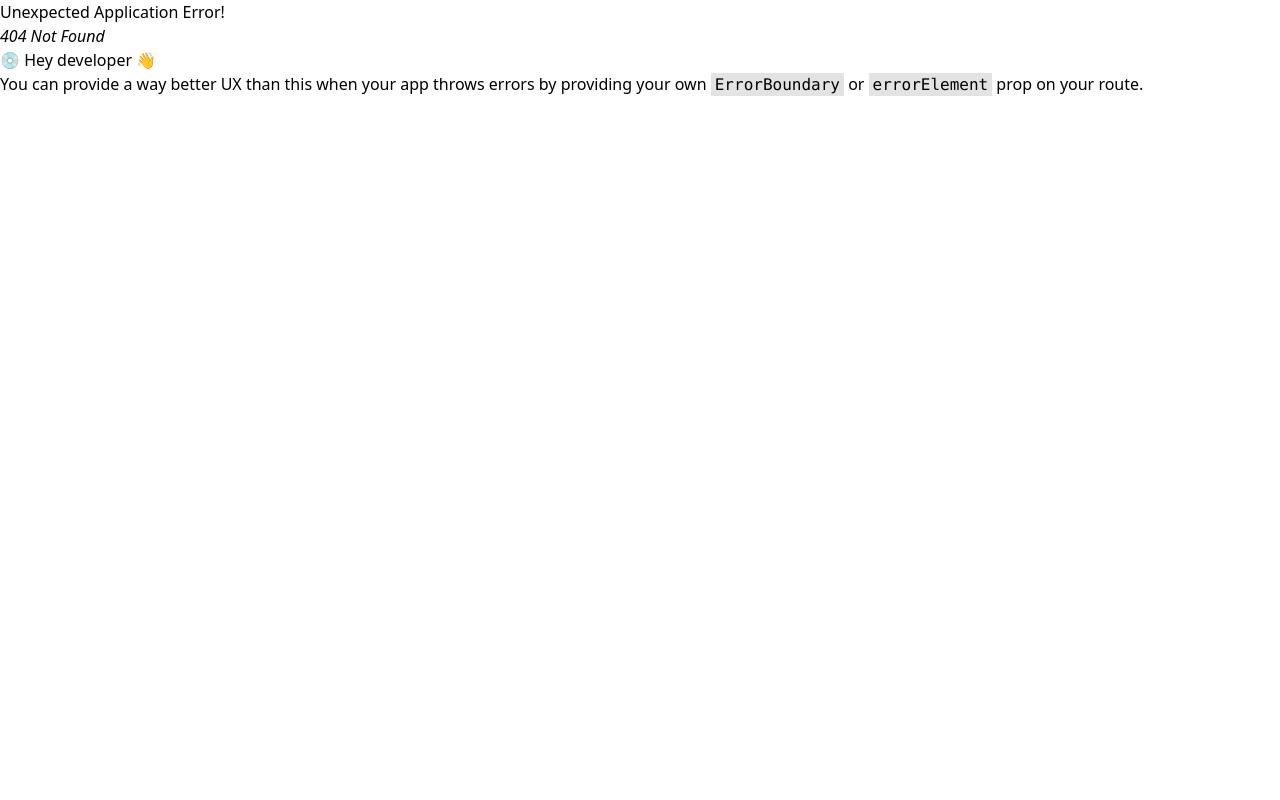
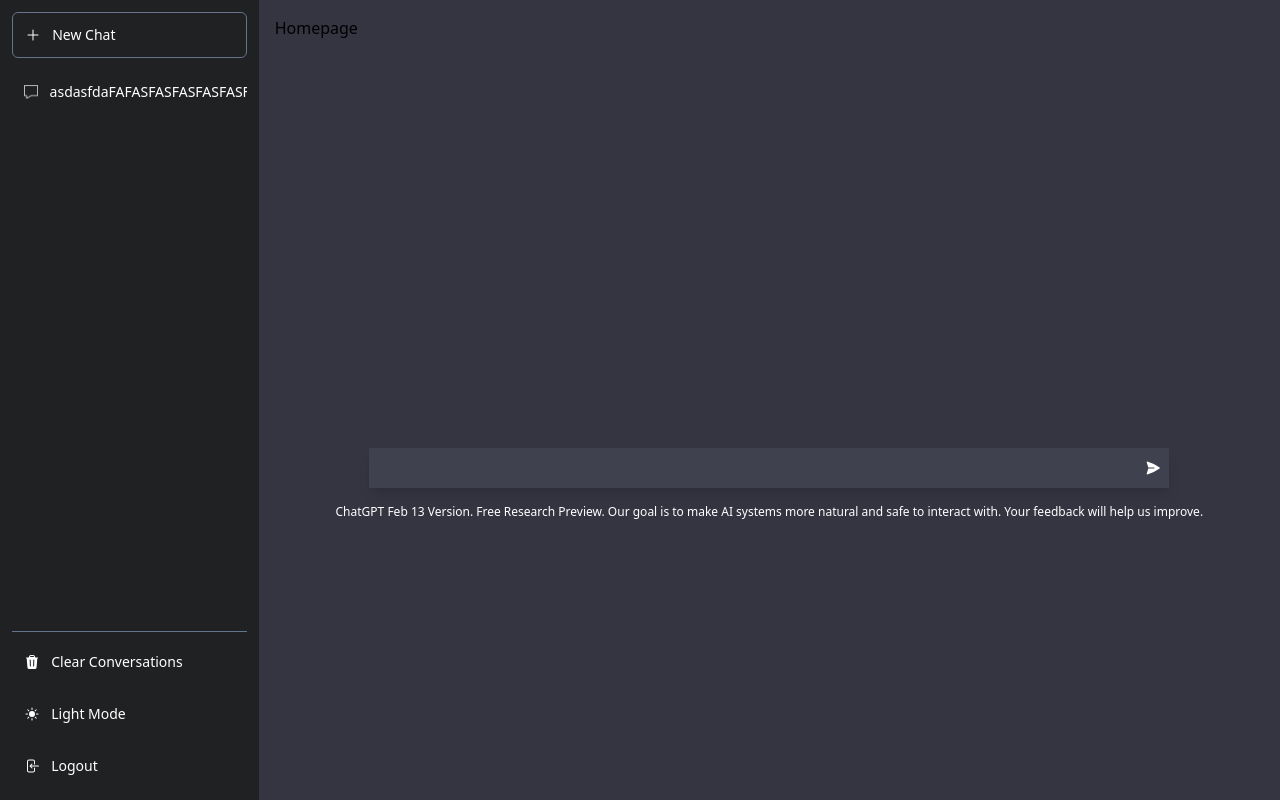
Before and after one commit to Yigitceli/AIChatbot-frontend, a React (Vite) app: page /chat in a window 1280 px wide. Before the commit this address had no page. Built offline with nearby package versions, Linux system fonts and the light colour scheme.

Commit message:
chatbox setup

```diff
--- a/index.html
+++ b/index.html
@@ -4,7 +4,7 @@
     <meta charset="UTF-8" />
     <link rel="icon" type="image/svg+xml" href="/vite.svg" />
     <meta name="viewport" content="width=device-width, initial-scale=1.0" />
-    <title>Vite + React + TS</title>
+    <title>ChatGPT 2.0</title>
   </head>
   <body>
     <div id="root"></div>
--- a/src/App.tsx
+++ b/src/App.tsx
@@ -5,6 +5,7 @@ import { Login, Homepage } from './Pages'
 import { useSelector } from 'react-redux';
 import { getLoggedInState } from './store/selectors';
 import { createBrowserRouter, Navigate, createRoutesFromElements, Route, Routes, RouterProvider } from 'react-router-dom';
+import Chat from './Components/Chat';
 
 
 function App() {
@@ -13,8 +14,9 @@ function App() {
   const router = createBrowserRouter(createRoutesFromElements
     (
       <>
-        <Route path='/' element={isLoggedIn ? <Homepage/> : <Login />} />
-        <Route path='/home' element={!isLoggedIn ? <Login/> : <Homepage />} />
+        <Route path='/' element={isLoggedIn ? <Navigate to={'/chat'} /> : <Login />} />
+        <Route path='/chat' element={!isLoggedIn ? <Navigate to={'/'} /> : <Homepage />}/>
+        <Route path='/chat/:id' element={<Chat/>}/>
       </>
     )
   )
--- /dev/null
+++ b/src/Components/Chat.tsx
@@ -0,0 +1,10 @@
+import React from 'react'
+import Container from './Container'
+
+function Chat() {
+  return (
+    <div className='w-full h-full'>Chat</div>
+  )
+}
+
+export default Container(Chat);
--- /dev/null
+++ b/src/Components/ChatBox.tsx
@@ -0,0 +1,22 @@
+import React from 'react'
+import { Link } from 'react-router-dom';
+import Message from '../assets/message.png';
+
+interface IProps {
+    title: string,
+    id: number
+}
+
+
+const ChatBox: React.FC<IProps> = ({ title, id }) => {
+    return (
+        <Link to={`${id}`}>
+            <button className='left-bar-button'>
+                <img src={Message} className='w-[0.90rem]' />
+                <span className='shadow-'>{title}</span>
+            </button>
+        </Link>
+    )
+}
+
+export default ChatBox
--- /dev/null
+++ b/src/Components/Container.tsx
@@ -0,0 +1,53 @@
+import React, { Children, ComponentType, FC, useEffect, useMemo, useState } from 'react'
+import { PaperAirplaneIcon } from '@heroicons/react/24/solid'
+import Leftbar from './Leftbar'
+
+
+
+const Container = (Component: FC<any>) => () => {
+    const [userChat, setUserChat] = useState<string>("");
+    const [textAreaH, setTextAreaH] = useState<number>(24);
+
+    const bottomSize = useMemo(() => {
+        if(textAreaH === 192 || textAreaH > 192){
+            return 192 - 24;
+        }
+        return textAreaH - 24;
+    }, [textAreaH])
+
+    const textAreaSize = useMemo(() => {
+        if(textAreaH === 192 || textAreaH > 192){
+            return 192;
+        }
+        return textAreaH;
+    }, [textAreaH])
+
+
+    const changeHandler = (e: React.ChangeEvent<HTMLTextAreaElement>) => {
+        setUserChat(e.target.value);
+        let scHeight = (e.target as HTMLTextAreaElement).scrollHeight;
+        setTextAreaH(scHeight);
+
+    }
+
+    console.log(bottomSize)
+
+
+    return (
+        <div className='w-full flex h-full overflow-hidden'>
+            <Leftbar />
+            <div className='bg-[#343541] w-full h-full flex flex-col p-4'>
+                <Component />
+                <form className='bg-[#343541] w-full h-[30rem] flex flex-col items-center justify-end gap-4 '>
+                    <div style={{ bottom: `${bottomSize}px` }} className='w-full max-h-24 flex bg-[#40414f] p-2 relative md:w-[50rem] shadow-lg overflow-y-auto text-white items-center'>
+                        <textarea style={{ height: `${textAreaSize}px` }} onChange={changeHandler} className={`w-full bg-transparent overflow-hidden focus:outline-none resize-none`} value={userChat} />
+                        <button><PaperAirplaneIcon className='w-4'/></button>
+                    </div>
+                    <span className='text-white text-xs text-center'>ChatGPT Feb 13 Version. Free Research Preview. Our goal is to make AI systems more natural and safe to interact with. Your feedback will help us improve.</span>
+                </form>
+            </div>
+        </div>
+    )
+}
+
+export default Container
--- /dev/null
+++ b/src/Components/Leftbar.tsx
@@ -0,0 +1,23 @@
+import React from 'react'
+import { Link } from 'react-router-dom'
+import Plus from '../assets/plus.svg'
+import ChatBox from './ChatBox'
+import { PlusIcon, TrashIcon, SunIcon, ArrowLeftOnRectangleIcon } from '@heroicons/react/24/solid'
+
+function Leftbar() {
+    return (
+        <div className='w-[20rem] bg-[#202123] flex flex-col text-white p-3 text-sm gap-3 overflow-hidden'>
+            <Link className='border-slate-500 border-[1px] p-3 flex items-center rounded-md gap-[0.7rem] hover:bg-gray-800 transition-all ease-in-out' to={'/'}><PlusIcon className='w-4' />New Chat</Link>
+            <div className='w-full h-4/5'>
+                <ChatBox title={'asdasfdaFAFASFASFASFASFASFASFASFASFASF'} id={1} />
+            </div>
+            <div className='border-t-[0.1rem] border-slate-500 gap-2'>
+                <button className='left-bar-button mt-2'><TrashIcon className='w-4'/> Clear Conversations</button>
+                <button className='left-bar-button mt-2'><SunIcon className='w-4'/> Light Mode</button>
+                <button className='left-bar-button mt-2'><ArrowLeftOnRectangleIcon className='w-4'/> Logout</button>
+            </div>
+        </div >
+    )
+}
+
+export default Leftbar
--- a/src/Pages/Homepage.tsx
+++ b/src/Pages/Homepage.tsx
@@ -1,4 +1,5 @@
 import React from 'react'
+import Container from '../Components/Container'
 
 function Homepage() {
   return (
@@ -6,4 +7,4 @@ function Homepage() {
   )
 }
 
-export default Homepage
+export default Container(Homepage)
--- a/src/index.css
+++ b/src/index.css
@@ -1,6 +1,13 @@
 @tailwind base;
 @tailwind components;
 @tailwind utilities;
+
+
+@layer components {
+  .left-bar-button {
+    @apply p-3 flex items-center rounded-md gap-[0.7rem] hover:bg-gray-800 transition-all ease-in-out w-full overflow-hidden
+  }
+}
 
 * {
   padding: 0;
```
Also changed, not shown: src/assets/message.png (added), src/assets/plus.svg (added).
